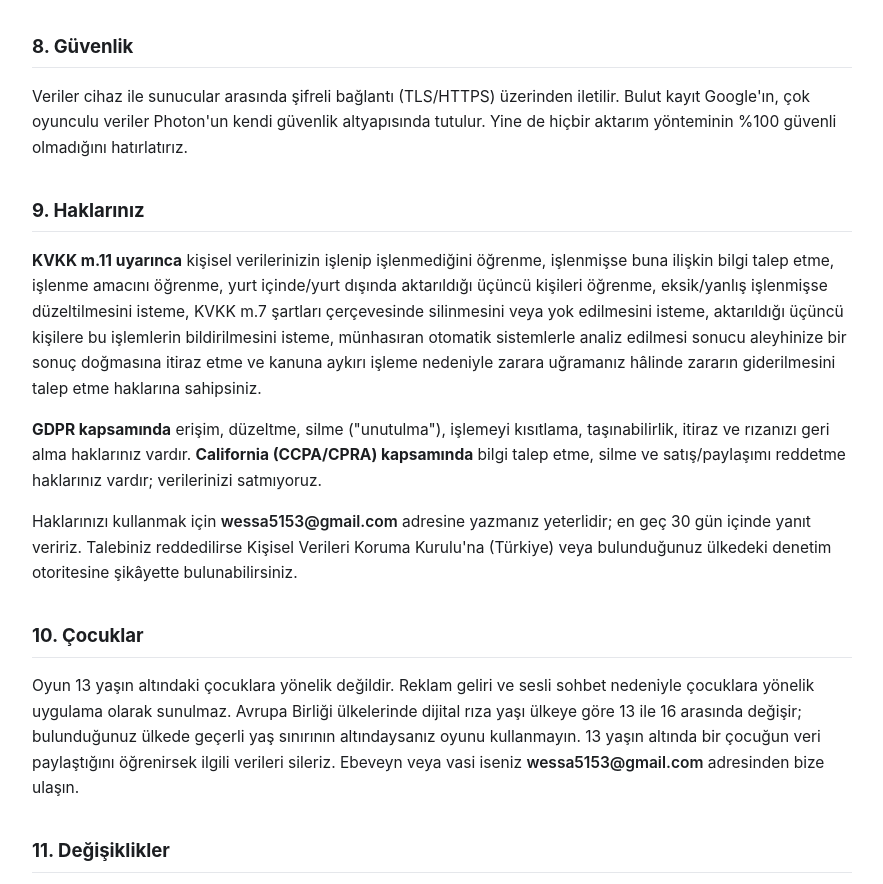
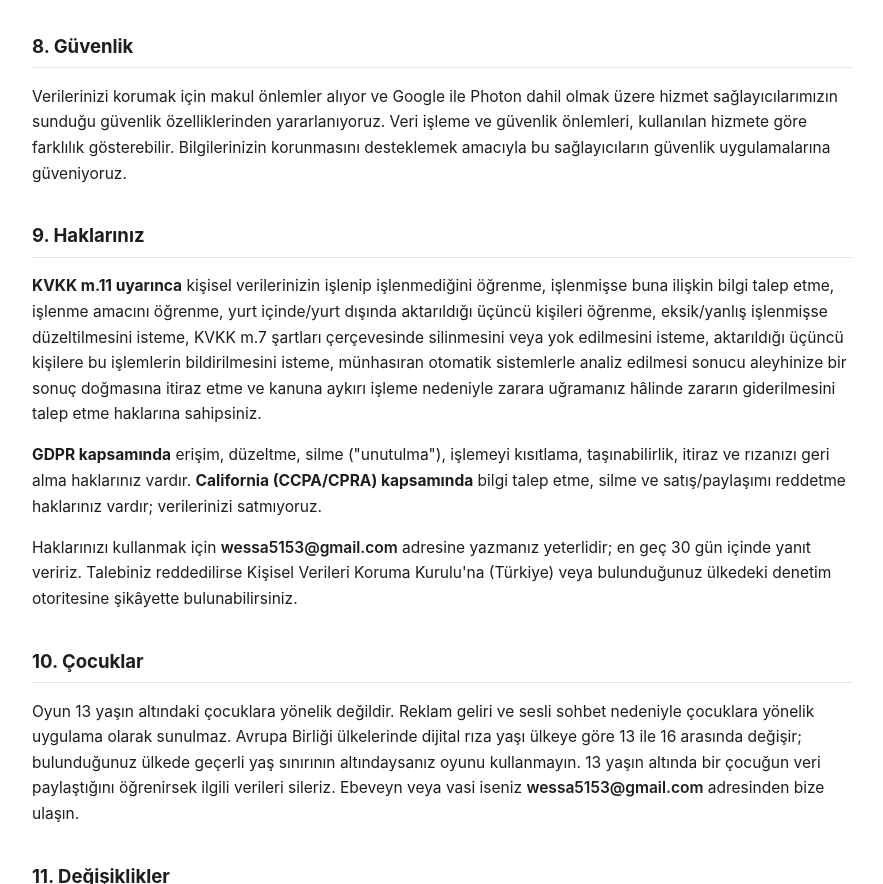
Before and after one commit to wessa5153-del/roll-legal, a plain HTML site: page gizlilik.html in a window 1280 px wide. Shown: the part 3350-4234 px from the top of the page, without its empty margins (198-1081 px from the left). Drawn offline with Linux system fonts and the light colour scheme.

Commit message:
Update gizlilik.html

```diff
--- a/gizlilik.html
+++ b/gizlilik.html
@@ -175,9 +175,9 @@ Reklamı tamamlamadan çıkarsanız ödül verilmez.</p>
 </ul>
 
 <h2>8. Güvenlik</h2>
-<p>Veriler cihaz ile sunucular arasında şifreli bağlantı (TLS/HTTPS) üzerinden iletilir. Bulut kayıt Google'ın,
-çok oyunculu veriler Photon'un kendi güvenlik altyapısında tutulur. Yine de hiçbir aktarım yönteminin %100 güvenli
-olmadığını hatırlatırız.</p>
+<p>Verilerinizi korumak için makul önlemler alıyor ve Google ile Photon dahil olmak üzere hizmet sağlayıcılarımızın sunduğu güvenlik özelliklerinden yararlanıyoruz.
+  Veri işleme ve güvenlik önlemleri, kullanılan hizmete göre farklılık gösterebilir.
+  Bilgilerinizin korunmasını desteklemek amacıyla bu sağlayıcıların güvenlik uygulamalarına güveniyoruz.</p>
 
 <h2>9. Haklarınız</h2>
 <p><strong>KVKK m.11 uyarınca</strong> kişisel verilerinizin işlenip işlenmediğini öğrenme, işlenmişse buna ilişkin bilgi talep etme,
```
